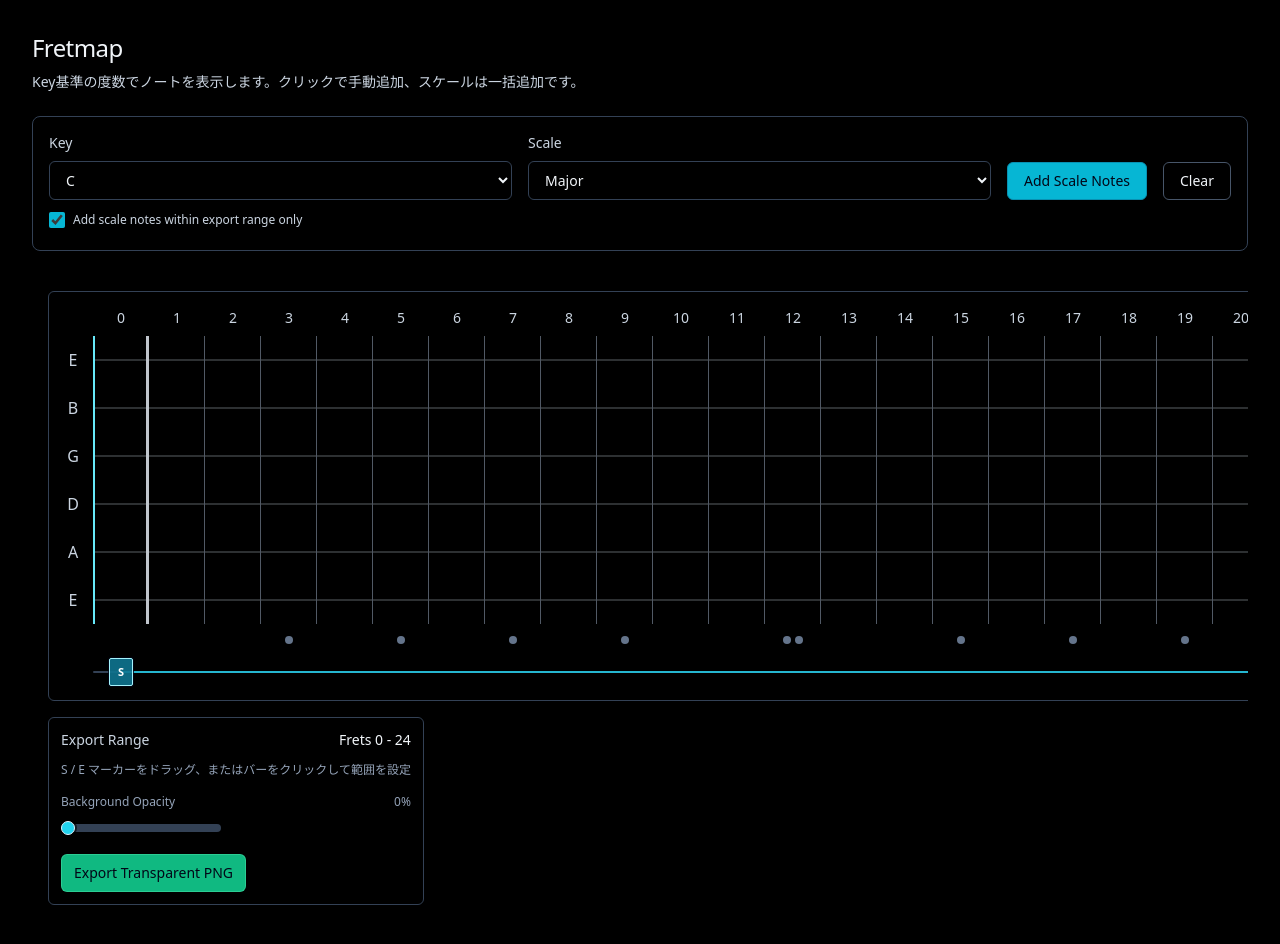
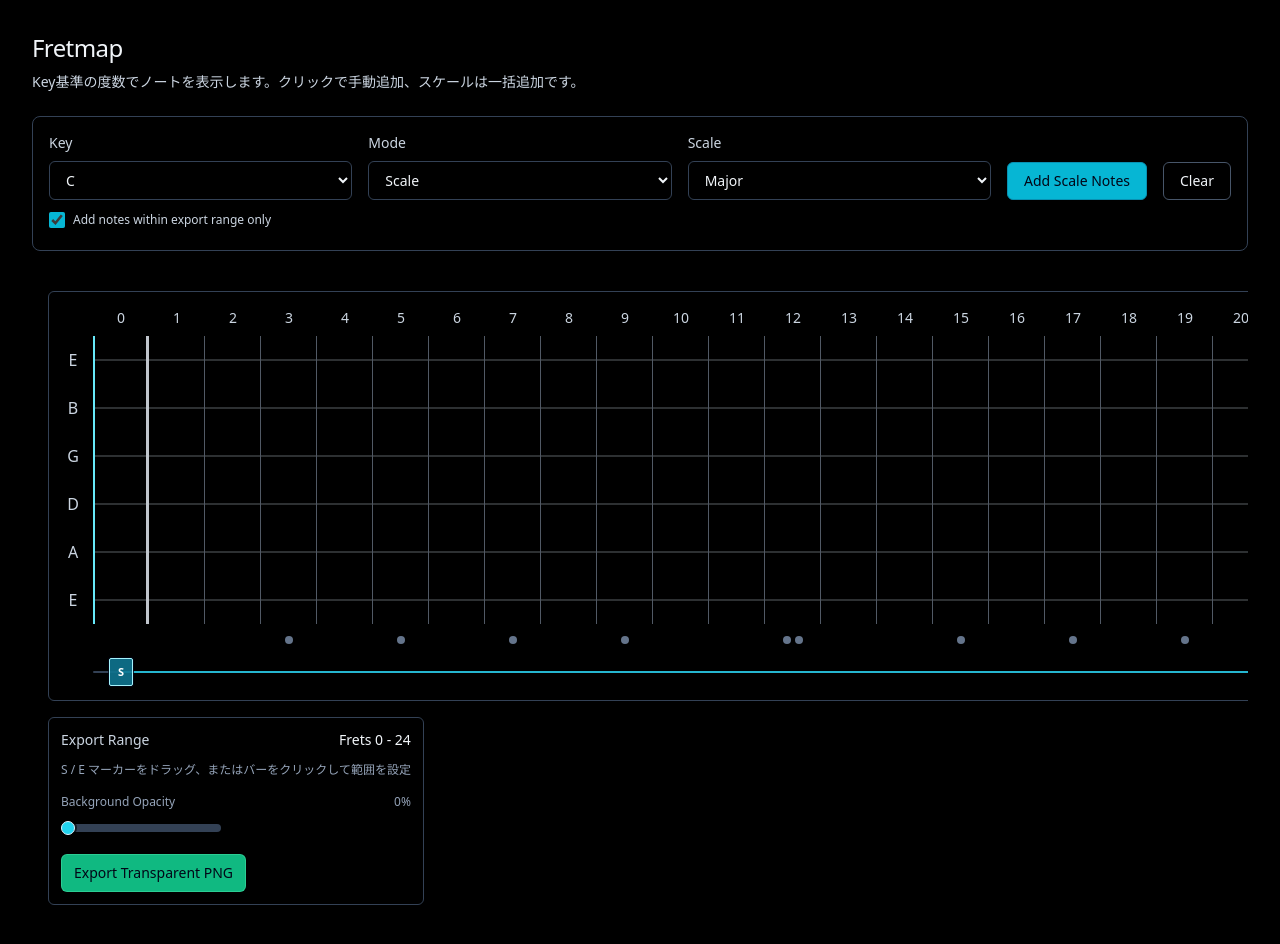
Before and after one commit to cizneeh/fretcanvas, a React (Vite) app: page / in a window 1280 px wide. Shown: the top 944 px of the page. Built offline with nearby package versions, Linux system fonts and the light colour scheme.

Commit message:
chordモードの追加

```diff
--- a/src/components/ControlPanel.tsx
+++ b/src/components/ControlPanel.tsx
@@ -1,13 +1,25 @@
-import { NOTE_LABELS, type PitchClass, SCALE_LABELS, type ScaleId } from '../libs/model'
+import {
+  getMajorDiatonicSeventhChordOptions,
+  NOTE_LABELS,
+  type NoteLabelMode,
+  type PitchClass,
+  SCALE_LABELS,
+  type ScaleId,
+} from '../libs/model'
 import { useFretboardStore } from '../stores/fretboardStore'
 import { useSettingsStore } from '../stores/settingsStore'
 
 export const ControlPanel = () => {
   const keyPc = useFretboardStore((state) => state.keyPc)
+  const noteLabelMode = useFretboardStore((state) => state.noteLabelMode)
   const selectedScale = useFretboardStore((state) => state.selectedScale)
+  const selectedChord = useFretboardStore((state) => state.selectedChord)
   const setKeyPc = useFretboardStore((state) => state.setKeyPc)
+  const setNoteLabelMode = useFretboardStore((state) => state.setNoteLabelMode)
   const setSelectedScale = useFretboardStore((state) => state.setSelectedScale)
+  const setSelectedChord = useFretboardStore((state) => state.setSelectedChord)
   const addScaleNotes = useFretboardStore((state) => state.addScaleNotes)
+  const addSelectedChordNotes = useFretboardStore((state) => state.addSelectedChordNotes)
   const clearHighlightedNotes = useFretboardStore((state) => state.clearHighlightedNotes)
   const addScaleWithinExportRange = useSettingsStore((state) => state.addScaleWithinExportRange)
   const exportFretStart = useSettingsStore((state) => state.exportFretStart)
@@ -15,10 +27,27 @@ export const ControlPanel = () => {
   const setAddScaleWithinExportRange = useSettingsStore(
     (state) => state.setAddScaleWithinExportRange,
   )
+  const diatonicChordOptions = getMajorDiatonicSeventhChordOptions(keyPc)
+  const selectedChordOptionId =
+    selectedChord === undefined
+      ? ''
+      : (diatonicChordOptions.find((option) => {
+          return (
+            option.chord.rootPc === selectedChord.rootPc &&
+            option.chord.quality === selectedChord.quality
+          )
+        })?.id ?? '')
+  const canAddChordTones = selectedChordOptionId !== ''
+  const fretRange = addScaleWithinExportRange
+    ? {
+        start: exportFretStart,
+        end: exportFretEnd,
+      }
+    : undefined
 
   return (
     <section className="rounded-lg border border-slate-700 bg-black p-4">
-      <div className="grid gap-4 md:grid-cols-[1fr_1fr_auto_auto] md:items-end">
+      <div className="grid gap-4 md:grid-cols-[1fr_1fr_1fr_auto_auto] md:items-end">
         <label className="flex flex-col gap-2 text-sm">
           <span className="text-slate-300">Key</span>
           <select
@@ -37,7 +66,22 @@ export const ControlPanel = () => {
         </label>
 
         <label className="flex flex-col gap-2 text-sm">
-          <span className="text-slate-300">Scale</span>
+          <span className="text-slate-300">Mode</span>
+          <select
+            className="rounded-md border border-slate-700 bg-black px-3 py-2 outline-none ring-cyan-500 focus:ring-2"
+            value={noteLabelMode}
+            onChange={(event) => {
+              setNoteLabelMode(event.target.value as NoteLabelMode)
+            }}
+          >
+            <option value="scale">Scale</option>
+            <option value="chord">Chord</option>
+          </select>
+        </label>
+
+        <div className="flex flex-col gap-2 text-sm">
+          <span className="text-slate-300">{noteLabelMode === 'scale' ? 'Scale' : 'Chord'}</span>
+          {noteLabelMode === 'scale' ? (
             <select
               className="rounded-md border border-slate-700 bg-black px-3 py-2 outline-none ring-cyan-500 focus:ring-2"
               value={selectedScale ?? ''}
@@ -53,24 +97,42 @@ export const ControlPanel = () => {
                 </option>
               ))}
             </select>
-        </label>
+          ) : (
+            <select
+              className="rounded-md border border-slate-700 bg-black px-3 py-2 outline-none ring-cyan-500 focus:ring-2"
+              value={selectedChordOptionId}
+              onChange={(event) => {
+                const nextId = event.target.value
+                const nextOption = diatonicChordOptions.find((option) => option.id === nextId)
+                setSelectedChord(nextOption?.chord)
+              }}
+            >
+              <option value="">Select major diatonic 7th</option>
+              {diatonicChordOptions.map((option) => (
+                <option key={option.id} value={option.id}>
+                  {option.label}
+                </option>
+              ))}
+            </select>
+          )}
+        </div>
 
         <button
           type="button"
           className="rounded-md border border-cyan-600 bg-cyan-500 px-4 py-2 text-sm font-medium text-slate-950 transition hover:bg-cyan-400 disabled:cursor-not-allowed disabled:opacity-50"
           onClick={() => {
-            addScaleNotes({
-              fretRange: addScaleWithinExportRange
-                ? {
-                    start: exportFretStart,
-                    end: exportFretEnd,
+            if (noteLabelMode === 'scale') {
+              addScaleNotes({ fretRange })
+              return
             }
-                : undefined,
-            })
+
+            if (canAddChordTones) {
+              addSelectedChordNotes({ fretRange })
+            }
           }}
-          disabled={selectedScale === undefined}
+          disabled={noteLabelMode === 'scale' ? selectedScale === undefined : !canAddChordTones}
         >
-          Add Scale Notes
+          {noteLabelMode === 'scale' ? 'Add Scale Notes' : 'Add Chord Tones'}
         </button>
 
         <button
@@ -91,7 +153,7 @@ export const ControlPanel = () => {
             setAddScaleWithinExportRange(event.target.checked)
           }}
         />
-        Add scale notes within export range only
+        Add notes within export range only
       </label>
     </section>
   )
--- a/src/components/FretboardView.tsx
+++ b/src/components/FretboardView.tsx
@@ -9,7 +9,9 @@ import { NoteContextMenu } from './NoteContextMenu'
 
 export const FretboardView = () => {
   const keyPc = useFretboardStore((state) => state.keyPc)
+  const noteLabelMode = useFretboardStore((state) => state.noteLabelMode)
   const selectedScale = useFretboardStore((state) => state.selectedScale)
+  const selectedChord = useFretboardStore((state) => state.selectedChord)
   const displayedNotes = useFretboardStore((state) => state.displayedNotes)
   const connectionsById = useFretboardStore((state) => state.connections)
   const bendsById = useFretboardStore((state) => state.bends)
@@ -73,7 +75,9 @@ export const FretboardView = () => {
         onExportTransparentPng={() => {
           exportTransparentPng({
             keyPc,
+            noteLabelMode,
             selectedScale,
+            selectedChord,
             displayedNotes,
             connections: Object.values(connectionsById),
             bends: Object.values(bendsById),
--- a/src/components/fretboard-grid/StringRows.tsx
+++ b/src/components/fretboard-grid/StringRows.tsx
@@ -1,7 +1,8 @@
 import { Fragment } from 'react'
 import {
-  DEGREE_LABELS,
   FRET_NUMBERS,
+  getChordToneLabel,
+  getLabelFromRoot,
   normalizePc,
   OPEN_STRINGS,
   type PositionId,
@@ -45,6 +46,8 @@ export const StringRows = ({
   onNotePointerUp,
 }: StringRowsProps) => {
   const keyPc = useFretboardStore((state) => state.keyPc)
+  const noteLabelMode = useFretboardStore((state) => state.noteLabelMode)
+  const selectedChord = useFretboardStore((state) => state.selectedChord)
   const selectedScale = useFretboardStore((state) => state.selectedScale)
   const displayedNotes = useFretboardStore((state) => state.displayedNotes)
   const exportFretStart = useSettingsStore((state) => state.exportFretStart)
@@ -75,6 +78,10 @@ export const StringRows = ({
             const isRoot = intervalFromKey === 0
             const isOutOfScale =
               scalePitchClasses !== undefined && !scalePitchClasses.has(pitchClass)
+            const label =
+              noteLabelMode === 'chord' && selectedChord !== undefined
+                ? getChordToneLabel(pitchClass, selectedChord)
+                : getLabelFromRoot(pitchClass, keyPc)
             const isStartFret = fret === startHighlightFret
             const isEndFret = fret === exportFretEnd
             const isStartAtNutLine = exportFretStart === 0 && fret === 0
@@ -86,7 +93,7 @@ export const StringRows = ({
                 isNut={fret === 0}
                 isHighlighted={isHighlighted}
                 isDimmed={displayedNote?.isDimmed ?? false}
-                label={DEGREE_LABELS[intervalFromKey]}
+                label={label}
                 isRoot={isRoot}
                 isOutOfScale={isOutOfScale}
                 isStartAtNutLine={isStartAtNutLine}
--- a/src/libs/exportTransparentPng.ts
+++ b/src/libs/exportTransparentPng.ts
@@ -1,9 +1,11 @@
 import {
   type BendArrow,
   type Connection,
-  DEGREE_LABELS,
+  getChordToneLabel,
+  getLabelFromRoot,
   type HighlightedNote,
   MARKER_FRETS,
+  type NoteLabelMode,
   normalizePc,
   OPEN_STRINGS,
   type PitchClass,
@@ -11,12 +13,15 @@ import {
   parsePositionId,
   SCALE_INTERVALS,
   type ScaleId,
+  type SelectedChord,
   toPositionId,
 } from './model'
 
 type ExportTransparentPngInput = {
   keyPc: PitchClass
+  noteLabelMode: NoteLabelMode
   selectedScale: ScaleId | undefined
+  selectedChord: SelectedChord | undefined
   displayedNotes: Record<PositionId, HighlightedNote>
   connections: Connection[]
   bends: BendArrow[]
@@ -27,7 +32,9 @@ type ExportTransparentPngInput = {
 
 export const exportTransparentPng = ({
   keyPc,
+  noteLabelMode,
   selectedScale,
+  selectedChord,
   displayedNotes,
   connections,
   bends,
@@ -90,7 +97,10 @@ export const exportTransparentPng = ({
     const intervalFromKey = normalizePc(pitchClass - keyPc)
     const isRoot = intervalFromKey === 0
     const isOutOfScale = scalePitchClasses !== undefined && !scalePitchClasses.has(pitchClass)
-    const label = DEGREE_LABELS[intervalFromKey]
+    const label =
+      noteLabelMode === 'chord' && selectedChord !== undefined
+        ? getChordToneLabel(pitchClass, selectedChord)
+        : getLabelFromRoot(pitchClass, keyPc)
     const xCenter = boardLeft + (fret - start + 0.5) * cellWidth
 
     const noteOpacity = displayedNote.isDimmed ? 0.35 : 1
--- a/src/libs/model.ts
+++ b/src/libs/model.ts
@@ -3,6 +3,12 @@
 /** number of 0~11. 0 is C, 1 is C#, 2 is D, 3 is Eb, 4 is E, 5 is F, 6 is F#, 7 is G, 8 is Ab, 9 is A, 10 is Bb, 11 is B. */
 export type PitchClass = number
 export type ScaleId = 'major' | 'naturalMinor' | 'pentatonicMajor' | 'pentatonicMinor'
+export type ChordQuality = 'maj7' | 'm7' | '7' | 'm7b5'
+export type NoteLabelMode = 'scale' | 'chord'
+export type SelectedChord = {
+  rootPc: PitchClass
+  quality: ChordQuality
+}
 /**
  * 指板上の1マスごとのid
  * 例: "1:3" は1弦3フレット
@@ -84,6 +90,34 @@ export const SCALE_LABELS: Record<ScaleId, string> = {
   pentatonicMinor: 'Pentatonic Minor',
 }
 
+const CHORD_QUALITY_INTERVALS: Record<ChordQuality, number[]> = {
+  maj7: [0, 4, 7, 11],
+  m7: [0, 3, 7, 10],
+  '7': [0, 4, 7, 10],
+  m7b5: [0, 3, 6, 10],
+}
+
+const MAJOR_DIATONIC_SEVENTH_CHORD_DEFINITIONS: {
+  id: string
+  label: string
+  intervalFromKey: number
+  quality: ChordQuality
+}[] = [
+  { id: 'Imaj7', label: 'Imaj7', intervalFromKey: 0, quality: 'maj7' },
+  { id: 'iim7', label: 'iim7', intervalFromKey: 2, quality: 'm7' },
+  { id: 'iiim7', label: 'iiim7', intervalFromKey: 4, quality: 'm7' },
+  { id: 'IVmaj7', label: 'IVmaj7', intervalFromKey: 5, quality: 'maj7' },
+  { id: 'V7', label: 'V7', intervalFromKey: 7, quality: '7' },
+  { id: 'vim7', label: 'vim7', intervalFromKey: 9, quality: 'm7' },
+  { id: 'viim7b5', label: 'viim7b5', intervalFromKey: 11, quality: 'm7b5' },
+]
+
+export type MajorDiatonicSeventhChordOption = {
+  id: string
+  label: string
+  chord: SelectedChord
+}
+
 export const POSITION_MARKERS = [3, 5, 7, 9, 12, 15, 17, 19, 21, 24] as const
 export const FRET_NUMBERS = Array.from({ length: FRET_COUNT + 1 }, (_, index) => index)
 export const MARKER_FRETS: number[] = POSITION_MARKERS.filter((fret) => fret <= FRET_COUNT)
@@ -95,6 +129,30 @@ export const MARKER_FRETS: number[] = POSITION_MARKERS.filter((fret) => fret <=
  * normalizePc(69) // 9 (midi number 69 は A4の音高でありA)
  */
 export const normalizePc = (value: number): PitchClass => ((value % 12) + 12) % 12
+export const getLabelFromRoot = (pitchClass: PitchClass, rootPc: PitchClass): string =>
+  DEGREE_LABELS[normalizePc(pitchClass - rootPc)]
+export const getChordToneLabel = (pitchClass: PitchClass, selectedChord: SelectedChord): string => {
+  const intervalFromRoot = normalizePc(pitchClass - selectedChord.rootPc)
+  if (selectedChord.quality === 'm7b5' && intervalFromRoot === 6) {
+    return 'b5'
+  }
+  return DEGREE_LABELS[intervalFromRoot]
+}
+export const getChordPitchClasses = (selectedChord: SelectedChord): PitchClass[] =>
+  CHORD_QUALITY_INTERVALS[selectedChord.quality].map((interval) =>
+    normalizePc(selectedChord.rootPc + interval),
+  )
+export const getMajorDiatonicSeventhChordOptions = (
+  keyPc: PitchClass,
+): MajorDiatonicSeventhChordOption[] =>
+  MAJOR_DIATONIC_SEVENTH_CHORD_DEFINITIONS.map((definition) => ({
+    id: definition.id,
+    label: definition.label,
+    chord: {
+      rootPc: normalizePc(keyPc + definition.intervalFromKey),
+      quality: definition.quality,
+    },
+  }))
 export const toPositionId = (position: Position): PositionId =>
   `${position.stringIndex}:${position.fret}`
 export const parsePositionId = (positionId: PositionId): Position | undefined => {
--- a/src/stores/fretboardStore.ts
+++ b/src/stores/fretboardStore.ts
@@ -6,19 +6,22 @@ import {
   type ConnectionId,
   FRET_COUNT,
   getBendId,
+  getChordPitchClasses,
   getConnectionId,
   type HighlightedNote,
+  type NoteLabelMode,
   normalizePc,
   OPEN_STRINGS,
   type PitchClass,
   type PositionId,
   SCALE_INTERVALS,
   type ScaleId,
+  type SelectedChord,
   toPositionId,
 } from '../libs/model'
 import { useHistoryStore } from './historyStore'
 
-type AddScaleNotesOptions = {
+type AddNotesOptions = {
   fretRange:
     | {
         start: number
@@ -30,6 +33,8 @@ type AddScaleNotesOptions = {
 export type FretboardStoreState = {
   keyPc: PitchClass
   selectedScale: ScaleId | undefined
+  noteLabelMode: NoteLabelMode
+  selectedChord: SelectedChord | undefined
   displayedNotes: Record<PositionId, HighlightedNote>
   connections: Record<ConnectionId, Connection>
   bends: Record<BendId, BendArrow>
@@ -38,7 +43,10 @@ export type FretboardStoreState = {
 export type FretboardStoreActions = {
   setKeyPc: (nextKeyPc: PitchClass) => void
   setSelectedScale: (nextScale: ScaleId | undefined) => void
-  addScaleNotes: (options?: AddScaleNotesOptions) => void
+  setNoteLabelMode: (nextMode: NoteLabelMode) => void
+  setSelectedChord: (nextChord: SelectedChord | undefined) => void
+  addScaleNotes: (options?: AddNotesOptions) => void
+  addSelectedChordNotes: (options?: AddNotesOptions) => void
   clearHighlightedNotes: () => void
   togglePosition: (positionId: PositionId) => void
   toggleNoteDimmed: (positionId: PositionId) => void
@@ -57,9 +65,71 @@ export const useFretboardStore = create<FretboardStore>((set, get) => {
     useHistoryStore.getState().pushBeforeChange()
   }
 
+  const areSameChord = (
+    left: SelectedChord | undefined,
+    right: SelectedChord | undefined,
+  ): boolean => {
+    if (left === undefined && right === undefined) {
+      return true
+    }
+
+    if (left === undefined || right === undefined) {
+      return false
+    }
+
+    return left.rootPc === right.rootPc && left.quality === right.quality
+  }
+
+  const addPitchClassNotes = (
+    pitchClasses: Set<PitchClass>,
+    displayedNotes: Record<PositionId, HighlightedNote>,
+    options: AddNotesOptions | undefined,
+  ): Record<PositionId, HighlightedNote> | undefined => {
+    const next: Record<PositionId, HighlightedNote> = { ...displayedNotes }
+    let didChange = false
+    const minFret =
+      options?.fretRange !== undefined
+        ? Math.min(options.fretRange.start, options.fretRange.end)
+        : 0
+    const maxFret =
+      options?.fretRange !== undefined
+        ? Math.max(options.fretRange.start, options.fretRange.end)
+        : FRET_COUNT
+
+    for (const [stringIndex, stringInfo] of OPEN_STRINGS.entries()) {
+      for (let fret = minFret; fret <= maxFret; fret += 1) {
+        const midi = stringInfo.midi + fret
+        const pitchClass = normalizePc(midi)
+
+        if (pitchClasses.has(pitchClass)) {
+          const positionId = toPositionId({
+            stringIndex,
+            fret,
+          })
+          if (next[positionId] === undefined) {
+            next[positionId] = {
+              positionId,
+              isDimmed: false,
+              colorVariant: 'default',
+            }
+            didChange = true
+          }
+        }
+      }
+    }
+
+    if (!didChange) {
+      return undefined
+    }
+
+    return next
+  }
+
   return {
     keyPc: 0,
     selectedScale: 'major',
+    noteLabelMode: 'scale',
+    selectedChord: undefined,
     displayedNotes: {},
     connections: {},
     bends: {},
@@ -71,7 +141,7 @@ export const useFretboardStore = create<FretboardStore>((set, get) => {
       }
 
       pushHistoryBeforeChange()
-      set({ keyPc: nextKeyPc })
+      set({ keyPc: nextKeyPc, selectedChord: undefined })
     },
 
     setSelectedScale: (nextScale) => {
@@ -84,6 +154,26 @@ export const useFretboardStore = create<FretboardStore>((set, get) => {
       set({ selectedScale: nextScale })
     },
 
+    setNoteLabelMode: (nextMode) => {
+      const current = get()
+      if (current.noteLabelMode === nextMode) {
+        return
+      }
+
+      pushHistoryBeforeChange()
+      set({ noteLabelMode: nextMode })
+    },
+
+    setSelectedChord: (nextChord) => {
+      const current = get()
+      if (areSameChord(current.selectedChord, nextChord)) {
+        return
+      }
+
+      pushHistoryBeforeChange()
+      set({ selectedChord: nextChord })
+    },
+
     addScaleNotes: (options) => {
       const { keyPc, selectedScale, displayedNotes } = get()
       if (selectedScale === undefined) {
@@ -93,41 +183,24 @@ export const useFretboardStore = create<FretboardStore>((set, get) => {
       const pcsToAdd = new Set(
         SCALE_INTERVALS[selectedScale].map((interval) => normalizePc(keyPc + interval)),
       )
-
-      const next: Record<PositionId, HighlightedNote> = { ...displayedNotes }
-      let didChange = false
-      const minFret =
-        options?.fretRange !== undefined
-          ? Math.min(options.fretRange.start, options.fretRange.end)
-          : 0
-      const maxFret =
-        options?.fretRange !== undefined
-          ? Math.max(options.fretRange.start, options.fretRange.end)
-          : FRET_COUNT
-
-      for (const [stringIndex, stringInfo] of OPEN_STRINGS.entries()) {
-        for (let fret = minFret; fret <= maxFret; fret += 1) {
-          const midi = stringInfo.midi + fret
-          const pitchClass = normalizePc(midi)
-
-          if (pcsToAdd.has(pitchClass)) {
-            const positionId = toPositionId({
-              stringIndex,
-              fret,
-            })
-            if (next[positionId] === undefined) {
-              next[positionId] = {
-                positionId,
-                isDimmed: false,
-                colorVariant: 'default',
-              }
-              didChange = true
-            }
-          }
-        }
+      const next = addPitchClassNotes(pcsToAdd, displayedNotes, options)
+      if (next === undefined) {
+        return
       }
 
-      if (!didChange) {
+      pushHistoryBeforeChange()
+      set({ displayedNotes: next })
+    },
+
+    addSelectedChordNotes: (options) => {
+      const { selectedChord, displayedNotes } = get()
+      if (selectedChord === undefined) {
+        return
+      }
+
+      const pitchClasses = new Set<PitchClass>(getChordPitchClasses(selectedChord))
+      const next = addPitchClassNotes(pitchClasses, displayedNotes, options)
+      if (next === undefined) {
         return
       }
 
--- a/src/stores/historyBindings.ts
+++ b/src/stores/historyBindings.ts
@@ -1,5 +1,7 @@
 // なんか、historyのbinding? つまりhistoryのキャプチャーするのとアプライするのと
 // 永続化コードが一緒になってて若干責務として分離できてないし理解しづらい感じがするけど、まあとりあえずこのままにしておく。
+
+import type { FretboardStoreState } from './fretboardStore'
 import { useFretboardStore } from './fretboardStore'
 import {
   applyHistorySnapshotToActualStores,
@@ -7,6 +9,7 @@ import {
   type HistorySnapshot,
 } from './historySnapshot'
 import { useHistoryStore } from './historyStore'
+import type { SettingsStoreState } from './settingsStore'
 import { useSettingsStore } from './settingsStore'
 
 const HISTORY_STORAGE_KEY = 'fretmap:history:v1'
@@ -31,8 +34,27 @@ const normalizePersistedHistory = (value: unknown): PersistedHistory | undefined
     return undefined
   }
 
+  const rawFretboard = candidate.current.fretboard as Partial<FretboardStoreState>
+  const rawSettings = candidate.current.settings as Partial<SettingsStoreState>
+
   return {
-    current: createHistorySnapshot(candidate.current.fretboard, candidate.current.settings),
+    current: createHistorySnapshot(
+      {
+        keyPc: rawFretboard.keyPc ?? 0,
+        selectedScale: rawFretboard.selectedScale,
+        noteLabelMode: rawFretboard.noteLabelMode ?? 'scale',
+        selectedChord: rawFretboard.selectedChord,
+        displayedNotes: rawFretboard.displayedNotes ?? {},
+        connections: rawFretboard.connections ?? {},
+        bends: rawFretboard.bends ?? {},
+      },
+      {
+        exportFretStart: rawSettings.exportFretStart ?? 0,
+        exportFretEnd: rawSettings.exportFretEnd ?? 24,
+        backgroundOpacityPercent: rawSettings.backgroundOpacityPercent ?? 0,
+        addScaleWithinExportRange: rawSettings.addScaleWithinExportRange ?? true,
+      },
+    ),
   }
 }
 
--- a/src/stores/historySnapshot.ts
+++ b/src/stores/historySnapshot.ts
@@ -20,7 +20,15 @@ export const createHistorySnapshot = (
 ): HistorySnapshot => ({
   fretboard: {
     keyPc: fretboard.keyPc,
+    noteLabelMode: fretboard.noteLabelMode,
     selectedScale: fretboard.selectedScale,
+    selectedChord:
+      fretboard.selectedChord === undefined
+        ? undefined
+        : {
+            rootPc: fretboard.selectedChord.rootPc,
+            quality: fretboard.selectedChord.quality,
+          },
     displayedNotes: { ...fretboard.displayedNotes },
     connections: { ...fretboard.connections },
     bends: { ...fretboard.bends },
@@ -81,10 +89,27 @@ const bendsEqual = (
   right: HistorySnapshot['fretboard']['bends'],
 ) => recordsEqual(left, right, (leftBend, rightBend) => leftBend.from === rightBend.from)
 
+const selectedChordEqual = (
+  left: HistorySnapshot['fretboard']['selectedChord'],
+  right: HistorySnapshot['fretboard']['selectedChord'],
+) => {
+  if (left === undefined && right === undefined) {
+    return true
+  }
+
+  if (left === undefined || right === undefined) {
+    return false
+  }
+
+  return left.rootPc === right.rootPc && left.quality === right.quality
+}
+
 export const historySnapshotsEqual = (left: HistorySnapshot, right: HistorySnapshot): boolean => {
   return (
     left.fretboard.keyPc === right.fretboard.keyPc &&
+    left.fretboard.noteLabelMode === right.fretboard.noteLabelMode &&
     left.fretboard.selectedScale === right.fretboard.selectedScale &&
+    selectedChordEqual(left.fretboard.selectedChord, right.fretboard.selectedChord) &&
     notesEqual(left.fretboard.displayedNotes, right.fretboard.displayedNotes) &&
     connectionsEqual(left.fretboard.connections, right.fretboard.connections) &&
     bendsEqual(left.fretboard.bends, right.fretboard.bends) &&
```
Lines whose indentation alone changed are shown as unchanged.
